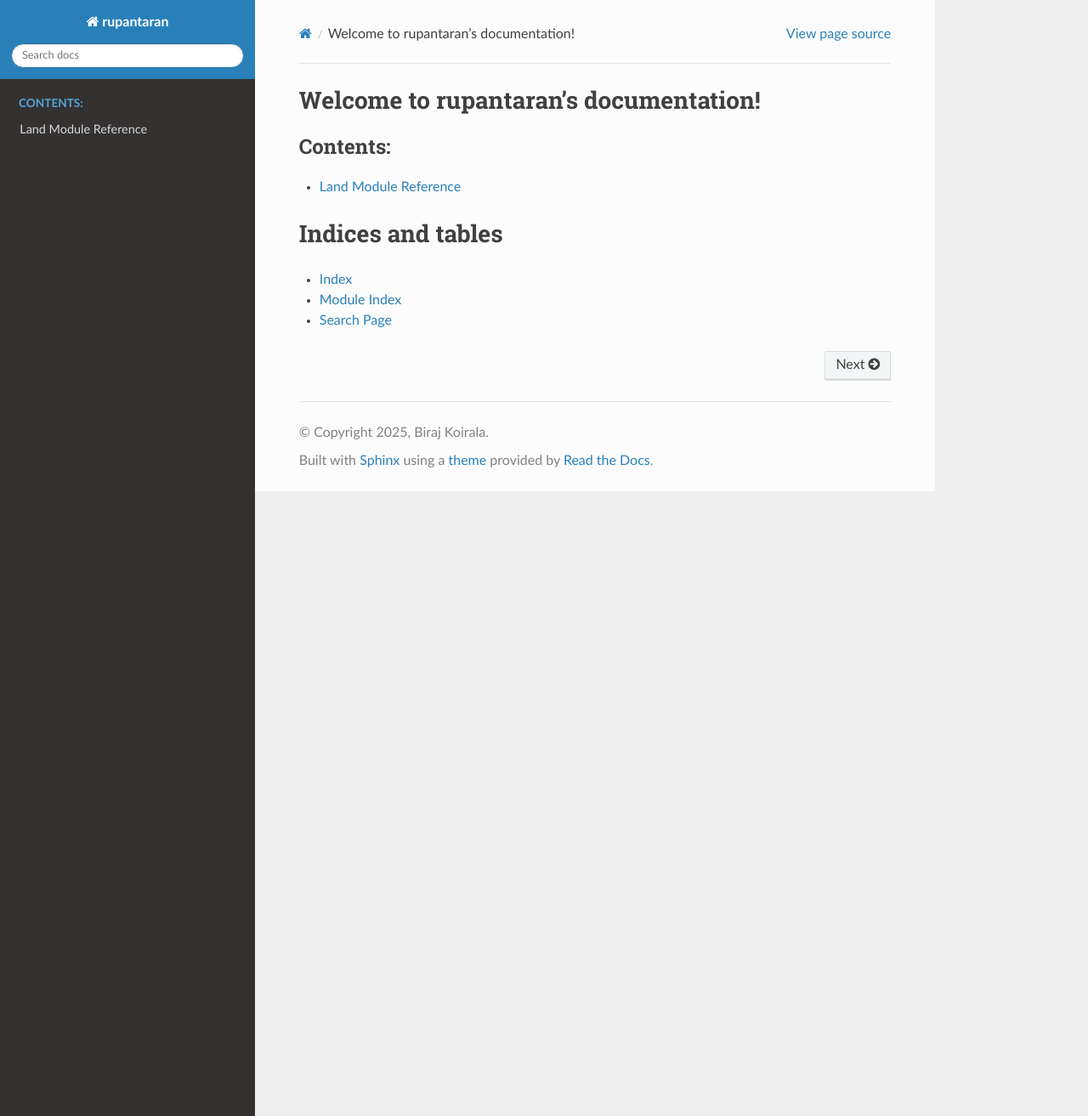
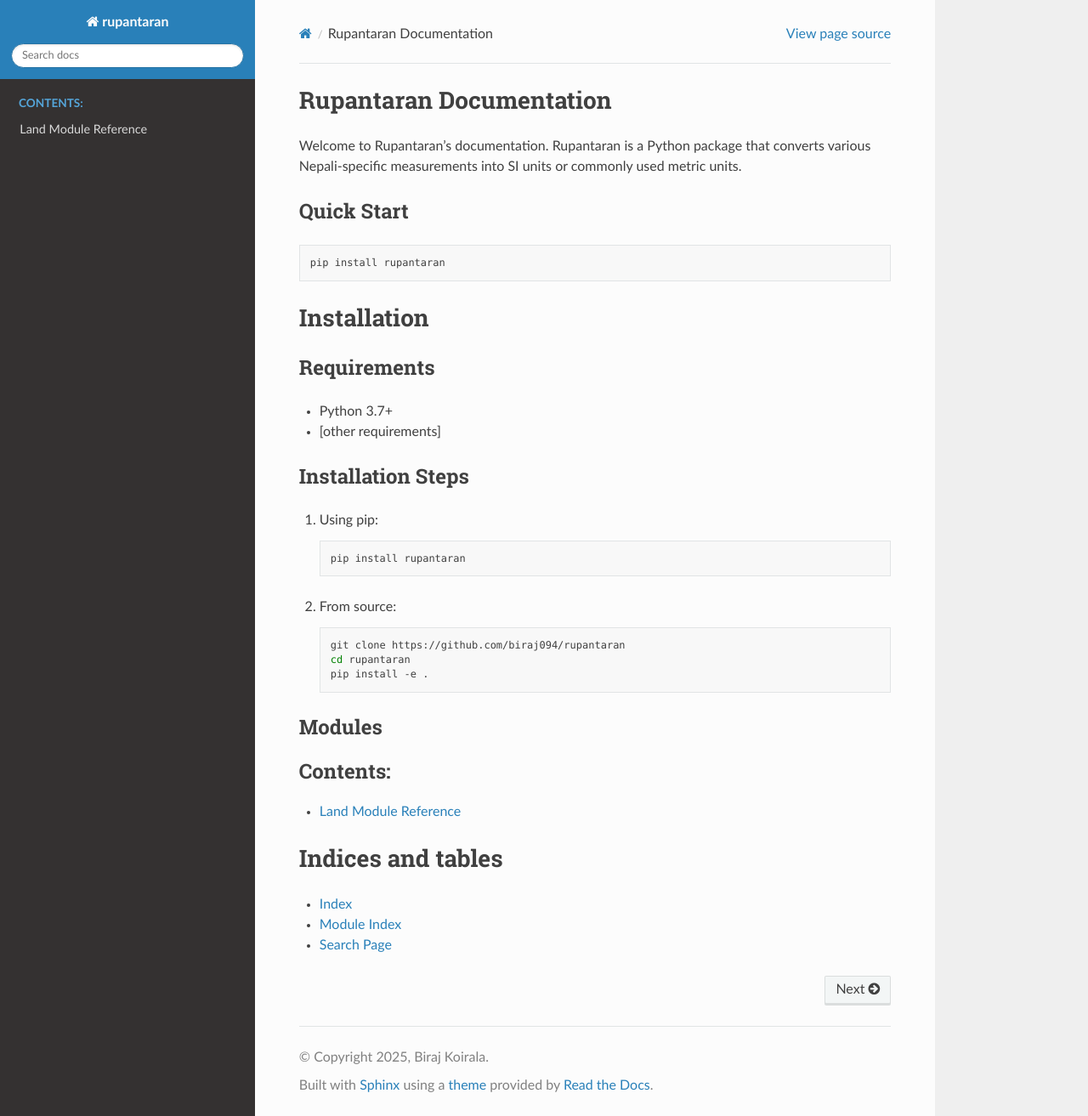
Before and after one commit to biraj094/rupantaran, a Sphinx documentation site: the page built from docs/index.rst, in a window 1280 px wide and 1313 px high. Shown: the whole window at 85% size. Built offline with Sphinx 7.4.7 and the Read the Docs theme 3.1.0, drawn with Linux system fonts in a browser that asks for light colours.

Commit message:
Land module ; all tests added with checks ; Docs updated too! ~ Testing remains

```diff
--- a/docs/conf.py
+++ b/docs/conf.py
@@ -34,6 +34,7 @@
 
 extensions = [
     'sphinx.ext.autodoc',
+    'sphinx_copybutton',
     'sphinx.ext.viewcode',
     'sphinx.ext.napoleon'  # if you like Google/NumPy style docstrings
 ]
--- a/docs/index.rst
+++ b/docs/index.rst
@@ -1,7 +1,47 @@
 .. rupantaran documentation master file
 
-Welcome to rupantaran's documentation!
-======================================
+Rupantaran Documentation
+=======================
+
+Welcome to Rupantaran's documentation. Rupantaran is a Python package that converts various Nepali-specific measurements into SI units or commonly used metric units.
+
+Quick Start
+----------
+
+.. code-block:: bash
+
+   pip install rupantaran
+
+
+Installation
+===========
+
+Requirements
+-----------
+- Python 3.7+
+- [other requirements]
+
+Installation Steps
+----------------
+
+1. Using pip:
+
+   .. code-block:: bash
+
+      pip install rupantaran
+
+2. From source:
+
+   .. code-block:: bash
+
+      git clone https://github.com/biraj094/rupantaran
+      cd rupantaran
+      pip install -e .
+
+
+
+Modules
+-------
 
 .. toctree::
    :maxdepth: 2
```
